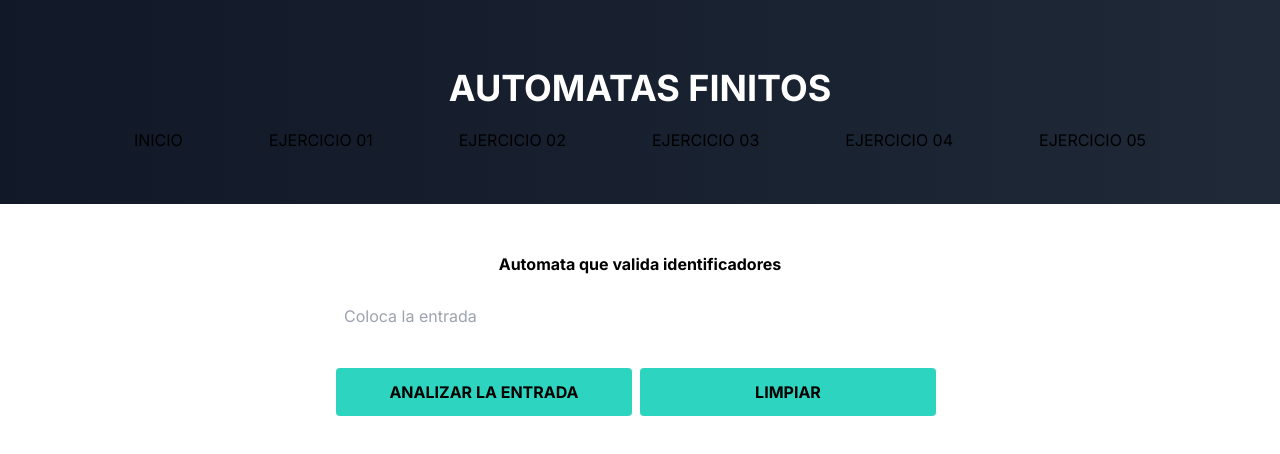
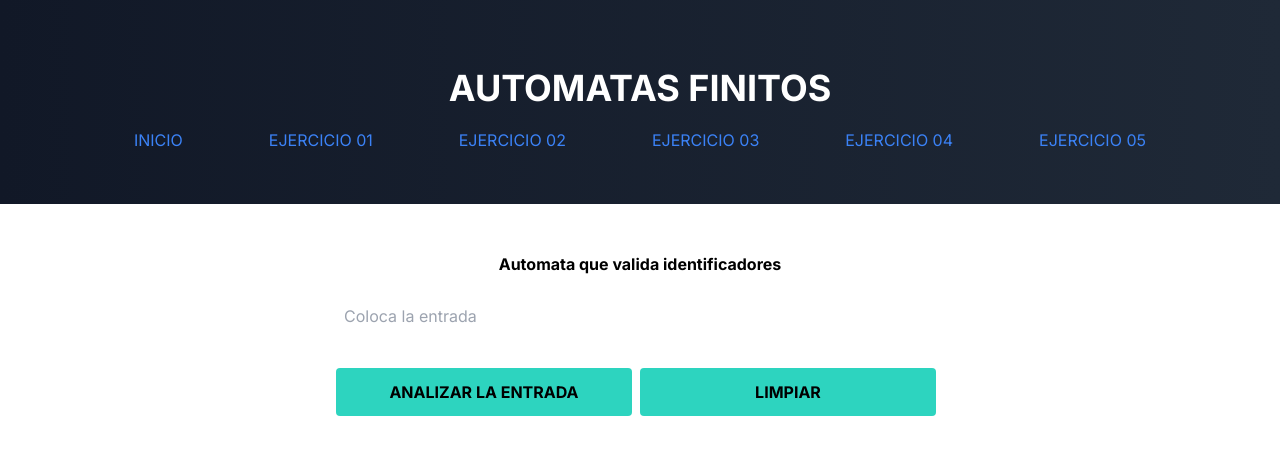
Before and after one commit to AriasRafael2612/AutomaFinitos, a Next.js app: page /ejercicio01 in a window 1280 px wide. Shown: the top 454 px of the page. Built offline with nearby package versions, Linux system fonts and the light colour scheme.

Commit message:
Update Header.jsx

```diff
--- a/components/Header.jsx
+++ b/components/Header.jsx
@@ -12,27 +12,27 @@
         <nav className="space-x-4">
           <ul className="flex flex-col md:flex-row md:items-center md:justify-evenly uppercase">
 
-            <li className='hover:scale-110 transition duration-300 py-1 hover:text-teal-400'>
+            <li className='text-blue-500 hover:scale-110 transition duration-300 py-1 hover:text-teal-400'>
               <Link href='/'>Inicio</Link>
             </li>
 
-            <li className='hover:scale-110 transition duration-300 py-1 hover:text-teal-400'>
+            <li className='text-blue-500 hover:scale-110 transition duration-300 py-1 hover:text-teal-400'>
               <Link href='/ejercicio01'>Ejercicio 01</Link>
             </li>
 
-            <li className='hover:scale-110 transition duration-300 py-1 hover:text-teal-400'>
+            <li className='text-blue-500 hover:scale-110 transition duration-300 py-1 hover:text-teal-400'>
               <Link href='/ejercicio02'>Ejercicio 02</Link>
             </li>
 
-            <li className='hover:scale-110 transition duration-300 py-1 hover:text-teal-400'>
+            <li className='text-blue-500 hover:scale-110 transition duration-300 py-1 hover:text-teal-400'>
               <Link href='/ejercicio03'>Ejercicio 03</Link>
             </li>
 
-            <li className='hover:scale-110 transition duration-300 py-1 hover:text-teal-400'>
+            <li className='text-blue-500 hover:scale-110 transition duration-300 py-1 hover:text-teal-400'>
               <Link href='/ejercicio04'>Ejercicio 04</Link>
             </li>
 
-            <li className='hover:scale-110 transition duration-300 py-1 hover:text-teal-400'>
+            <li className='text-blue-500 hover:scale-110 transition duration-300 py-1 hover:text-teal-400'>
               <Link href='/ejercicio05'>Ejercicio 05</Link>
             </li>
 
```
